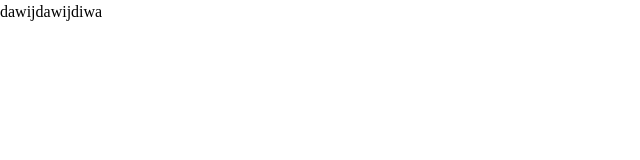
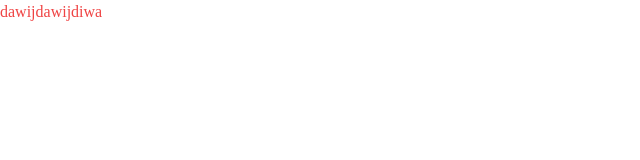
Before and after one commit to maltn/lostark-mari, a Next.js app: page / in a window 1280 px wide. Shown: the top 160 px of the page, without its empty margins (0-640 px from the left). Built offline with nearby package versions, Linux system fonts and the light colour scheme.

Commit message:
colortest

```diff
--- a/pages/index.tsx
+++ b/pages/index.tsx
@@ -1,7 +1,7 @@
 import type { NextPage } from "next";
 
 const Home: NextPage = () => {
-  return <span>dawijdawijdiwa</span>;
+  return <span className="text-red-500">dawijdawijdiwa</span>;
 };
 
 export default Home;
```
